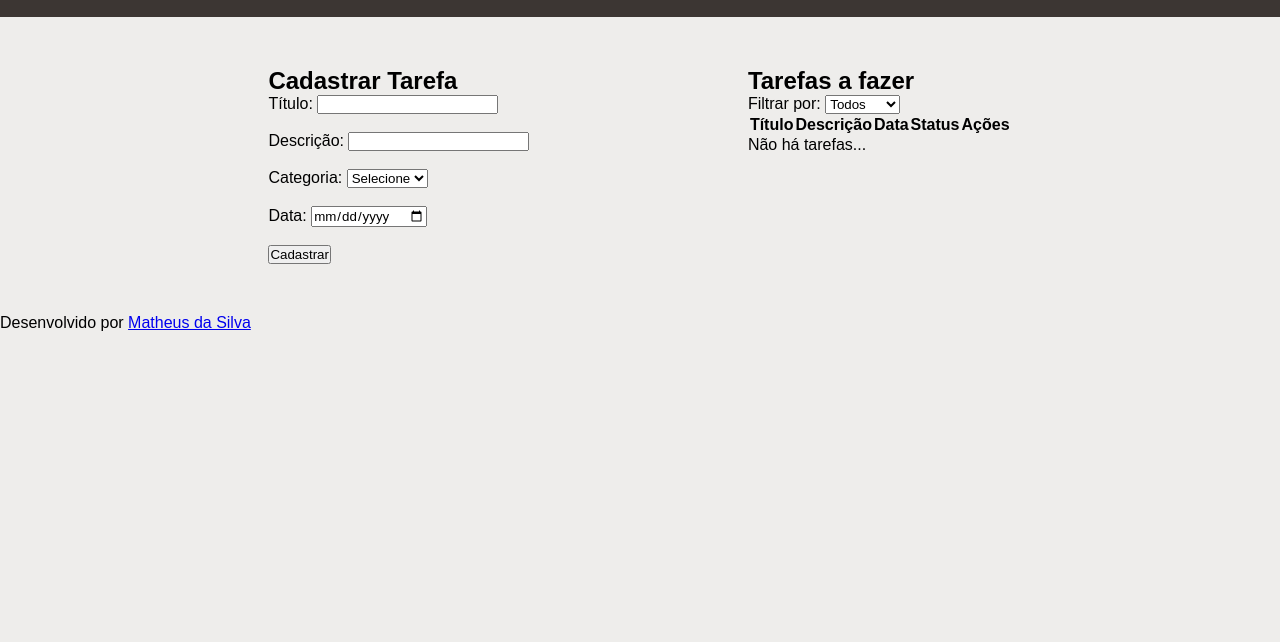
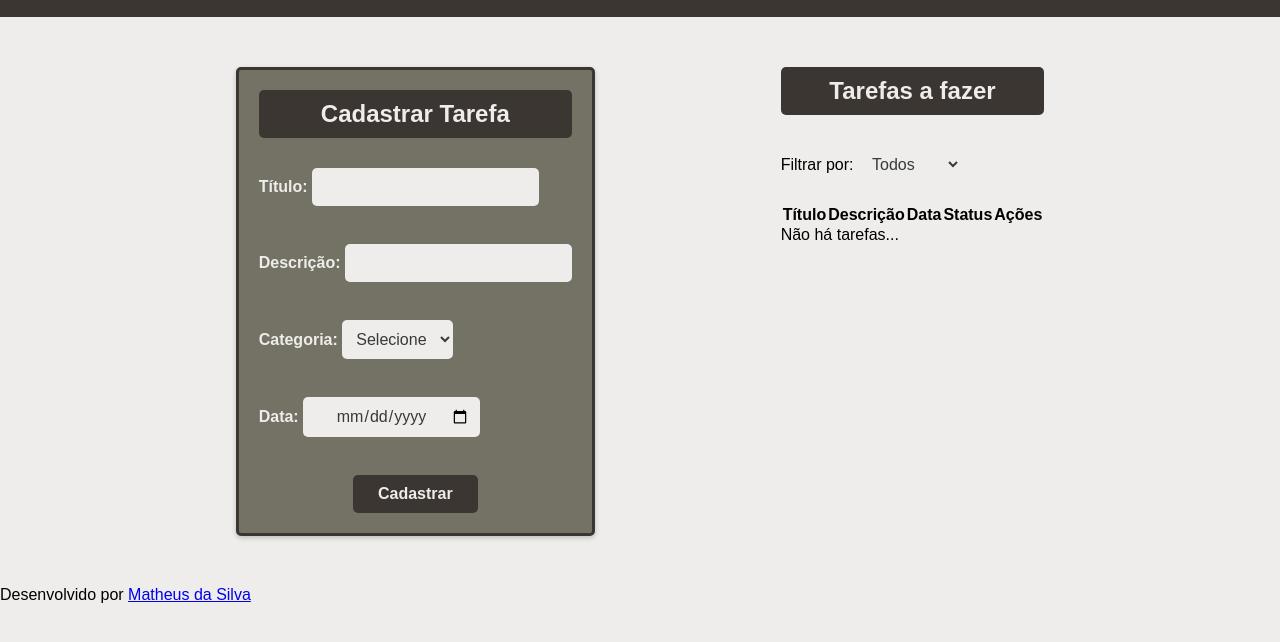
Before and after one commit to ifpi-picos/js-dom-api-Matheus-da-Silva, a plain HTML site: page index.html in a window 1280 px wide. Shown: the part 60-702 px from the top of the page. Drawn offline with Linux system fonts and the light colour scheme.

Commit message:
Personalizando o bloco de cadastro de tarefas

```diff
--- a/css/style.css
+++ b/css/style.css
@@ -38,3 +38,65 @@ header {
     justify-content: center;
     align-items: center;
 }
+
+.form-container{
+    background-color: var(--quaternary-color);
+    border: 3px solid var(--tertiary-color);
+    padding: 20px;
+    border-radius: 5px;
+    display: flex;
+    flex-direction: column;
+    justify-content: left;
+    align-items: center;
+    box-shadow: 0 2px 5px rgba(0, 0, 0, 0.2);
+    font-weight: bold;
+    color: var(--secondary-color);
+}
+
+.cadastrar, .listagem{
+    background-color: var(--tertiary-color);
+    color: var(--secondary-color);
+    padding: 10px 20px;
+    border: none;
+    border-radius: 5px;
+    text-align: center;
+    margin-bottom: 30px;
+}
+
+input[type="text"],
+select {
+    padding: 10px;
+    font-size: 16px;
+    border: none;
+    border-radius: 5px;
+    background-color: var(--secondary-color);
+    color: #37393A;
+    margin-bottom: 20px;
+}
+
+input[type="date"] {
+    text-align: center;
+    width: 50%;
+    padding: 10px;
+    font-size: 16px;
+    border: none;
+    border-radius: 5px;
+    background-color: var(--secondary-color);
+    color: #37393A;
+    margin-bottom: 20px;
+}
+
+input[type="submit"] {
+    display: block;
+    width: 40%;
+    padding: 10px;
+    font-size: 16px;
+    font-weight: bold;
+    border: none;
+    border-radius: 5px;
+    background-color: var(--tertiary-color);
+    color: var(--secondary-color);
+    cursor: pointer;
+    transition: background-color 0.3s ease-in-out;
+    margin: 0 auto;
+}
```
